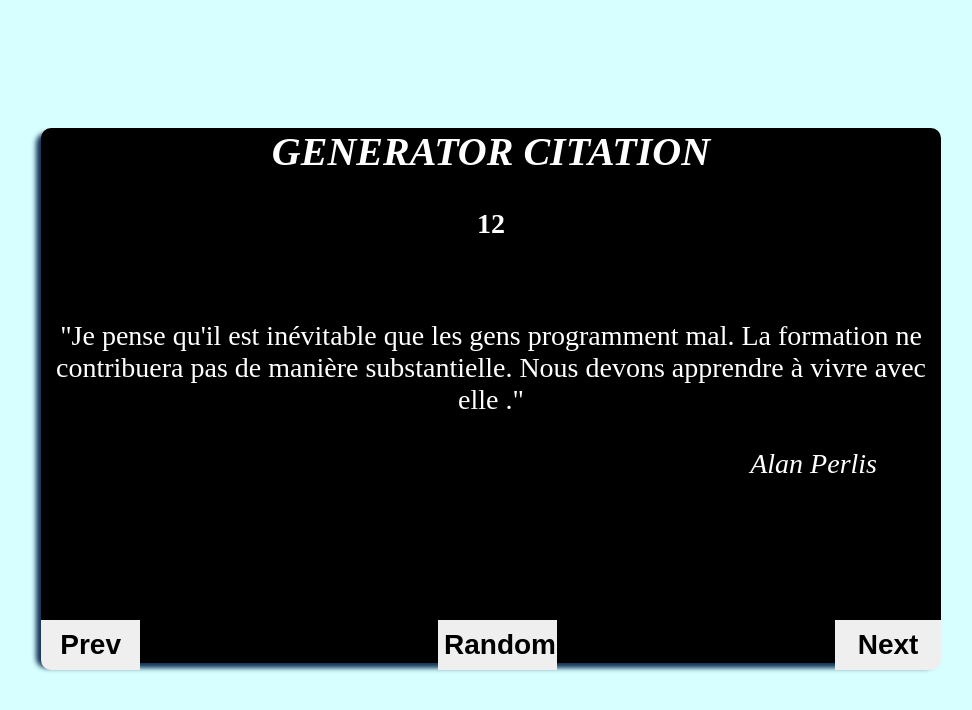
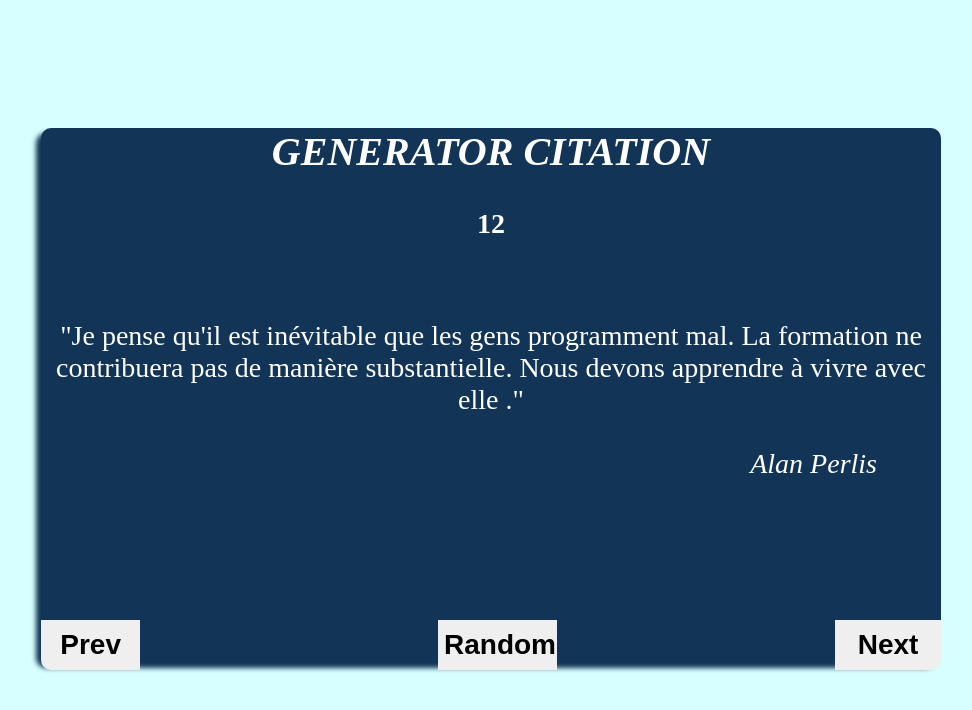
Before and after one commit to GuilavoguiPierre12345/js-basics-projects, a plain HTML site: page index.html in a window 1280 px wide. Both pictures are taken after a click on the button "Random". Shown: the whole page, without its empty margins (259-1231 px from the left). Drawn offline with Linux system fonts and the light colour scheme.

Commit message:
Cette partie permet de changer les background et color à chaque clique sur un bouton

```diff
--- a/index.js
+++ b/index.js
@@ -70,6 +70,7 @@
 ];
 
 // les éléments clés
+const c_box = document.querySelector('.c_box');
 const c = document.getElementById('c');
 const c_a = document.getElementById('c_a');
 
@@ -80,14 +81,16 @@
 const c_number = document.getElementById('c_number');
 
 n_btn.style.display=p_btn.style.display = 'none';
-
-
+const bcolor = ['#123456','coral','green','red','teal','aliceblue','coral','crimson'];
+const color = ['#fff','#fff','#fff','#000','whitesmoke','red','#000','#fff'];
+let i =0;
 r_btn.onclick = () => {
     r_n = Math.floor(Math.random() * citation.length);
     show_cite();
     window.cite_index = () => {
         return r_n;
     }
+
 }
 
 
@@ -113,10 +116,13 @@
     let current_c = citation[r_n];
     c.textContent = current_c.c;
     c_a.textContent = current_c.a;
+    ((r_n<citation.length) || (r_n >0)) ? n_btn.style.display=p_btn.style.display="block" :'';
+    c_b_c();
+}
 
-    ((r_n<citation.length) || (r_n >0)) ? n_btn.style.display=p_btn.style.display="block" :'';
-    // if(r_n<citation.length)
-    //     n_btn.style.display="block";
-    // if(r_n >0)
-    //     p_btn.style.display="block";
+c_b_c = () => {
+    c_box.style.backgroundColor=bcolor[i];
+    c_box.style.color=color[i];
+    i++;
+    (i >= color.length) ? i=0 : '' ;
 }
```
Also changed, not shown: style.css (line endings or trailing spaces).
